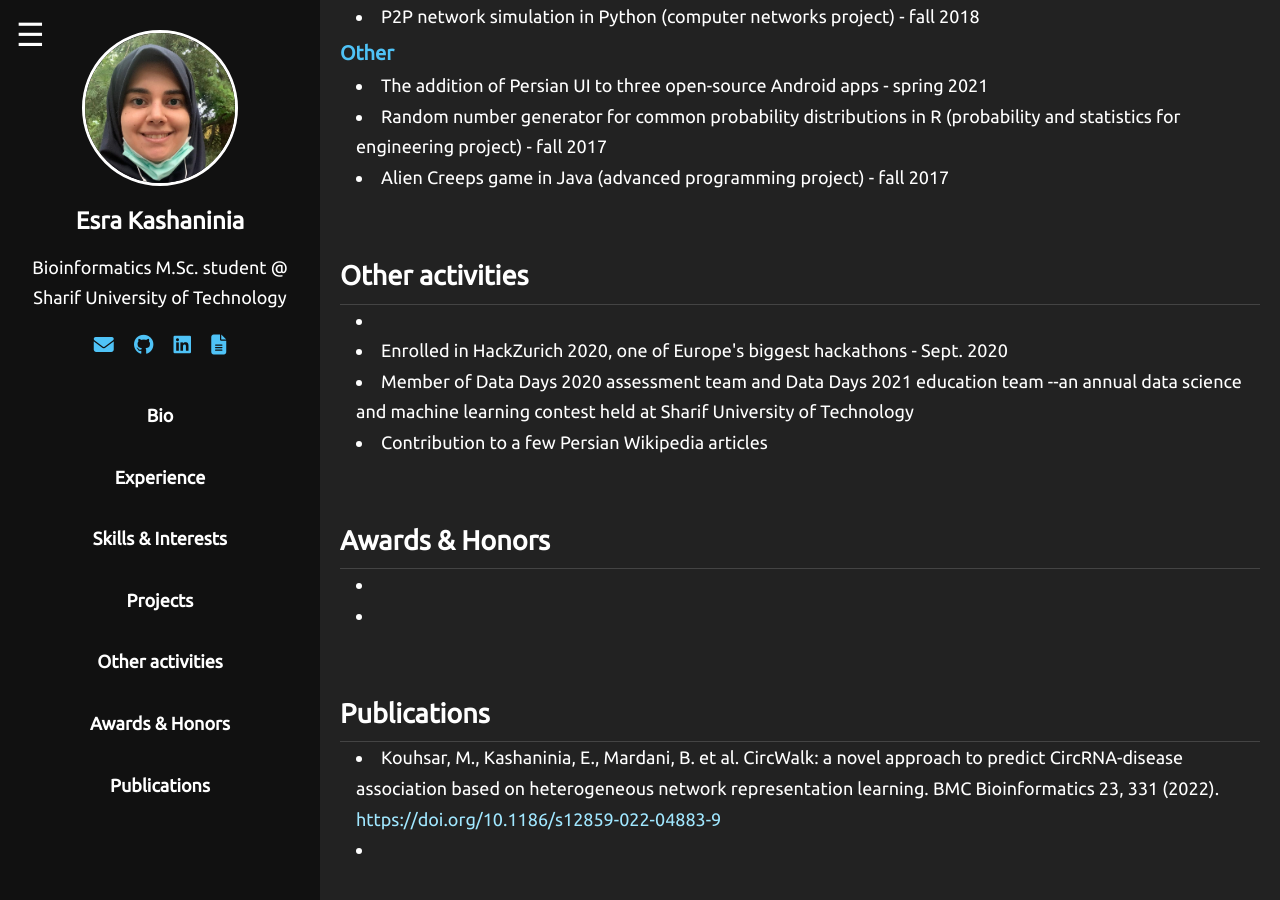
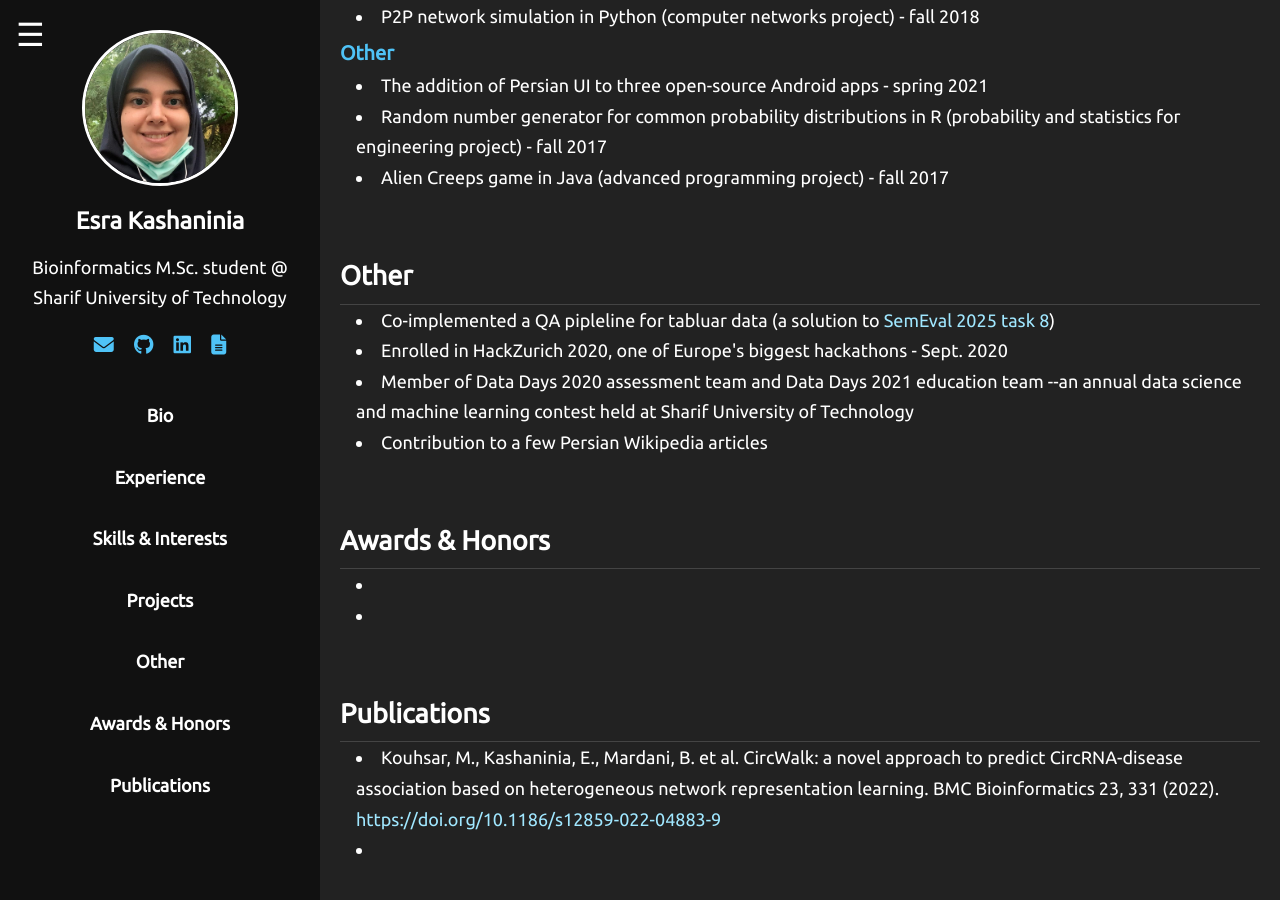
Before and after one commit to Esra-K/Esra-K.github.io, a Jekyll site: the page built from index.md, in a window 1280 px wide and 900 px high, scrolled down 1601 px. Built offline with Jekyll 4.4.1, drawn with Linux system fonts in a browser that asks for light colours.

Commit message:
added SemEval solution

```diff
--- a/index.md
+++ b/index.md
@@ -67,9 +67,9 @@ layout: default
 
   </section>
   <section id="extracurricular">
-    <h2>Other activities</h2>
+    <h2>Other</h2>
     <ul>
-<li> </li>
+<li> Co-implemented a QA pipleline for tabluar data (a solution to <a href="https://github.com/language-ml/SemEval2025-Task8">SemEval 2025 task 8</a>)</li>
 <li> Enrolled in HackZurich 2020, one of Europe's biggest hackathons - Sept. 2020
 </li>
 <li> Member of Data Days 2020 assessment team and Data Days 2021 education team  --an annual data science and machine learning contest held at Sharif University of Technology
```
